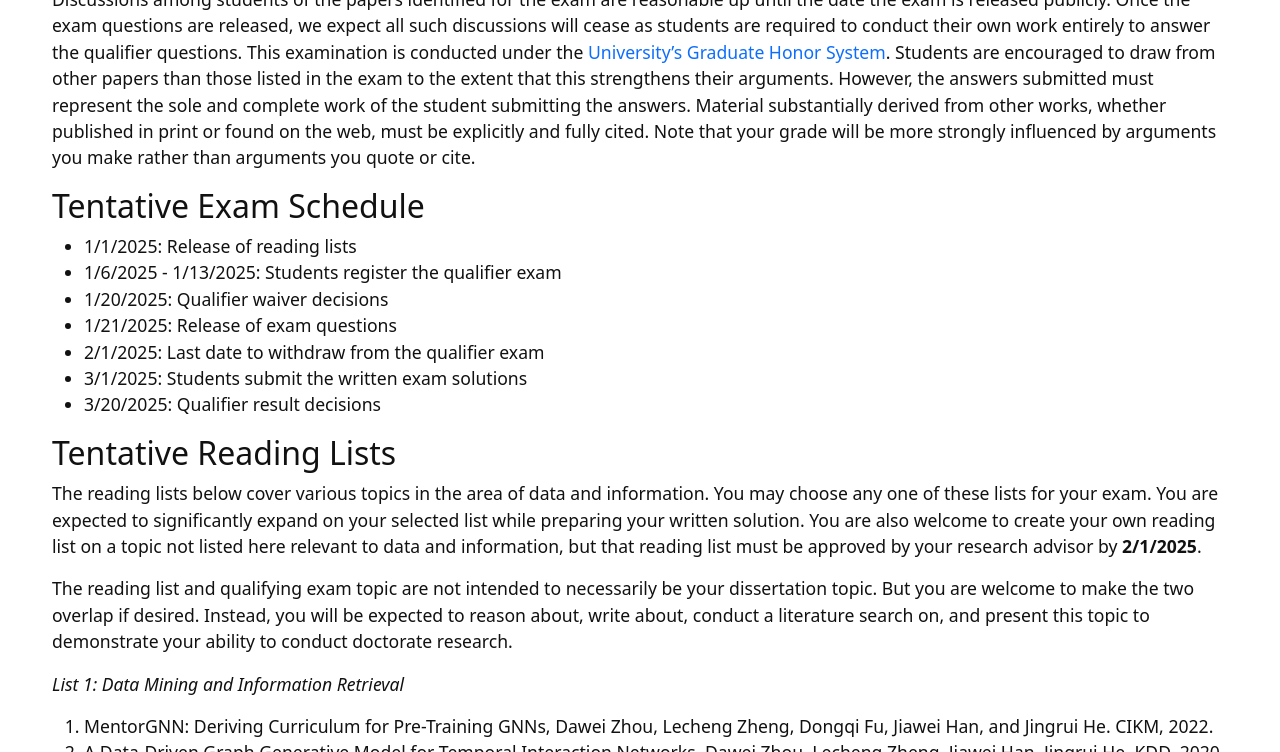
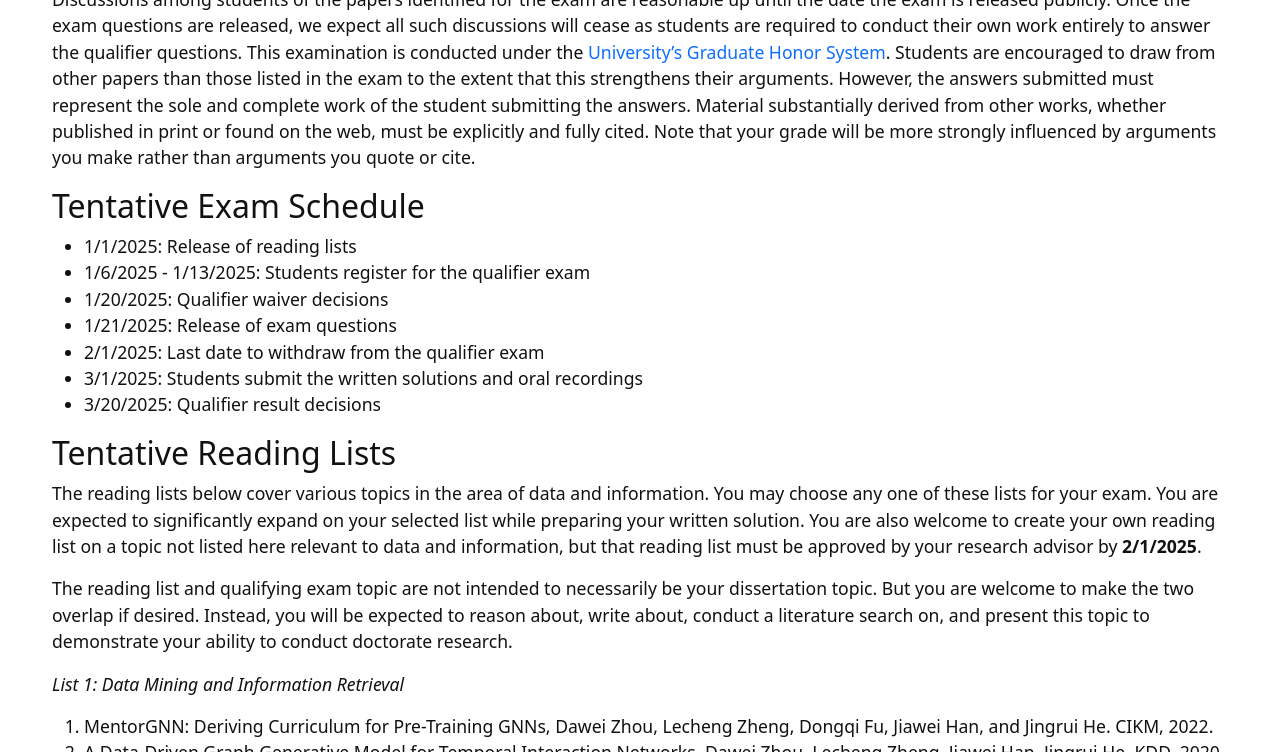
Before and after one commit to xuanwang91/2025-phd-qualifier-exam, a Jekyll site: the page built from index.md, in a window 1280 px wide and 900 px high, scrolled down 1050 px, cut to the strip 0-752 px from the top of the window. Built offline with Jekyll 4.4.1, drawn with Linux system fonts in a browser that asks for light colours.

Commit message:
Update index.md

```diff
--- a/index.md
+++ b/index.md
@@ -35,11 +35,11 @@ Discussions among students of the papers identified for the exam are reasonable
 
 ## Tentative Exam Schedule
 - 1/1/2025: Release of reading lists
-- 1/6/2025 - 1/13/2025: Students register the qualifier exam
+- 1/6/2025 - 1/13/2025: Students register for the qualifier exam
 - 1/20/2025: Qualifier waiver decisions
 - 1/21/2025: Release of exam questions
 - 2/1/2025: Last date to withdraw from the qualifier exam
-- 3/1/2025: Students submit the written exam solutions
+- 3/1/2025: Students submit the written solutions and oral recordings
 - 3/20/2025: Qualifier result decisions
 
 ## Tentative Reading Lists
```
